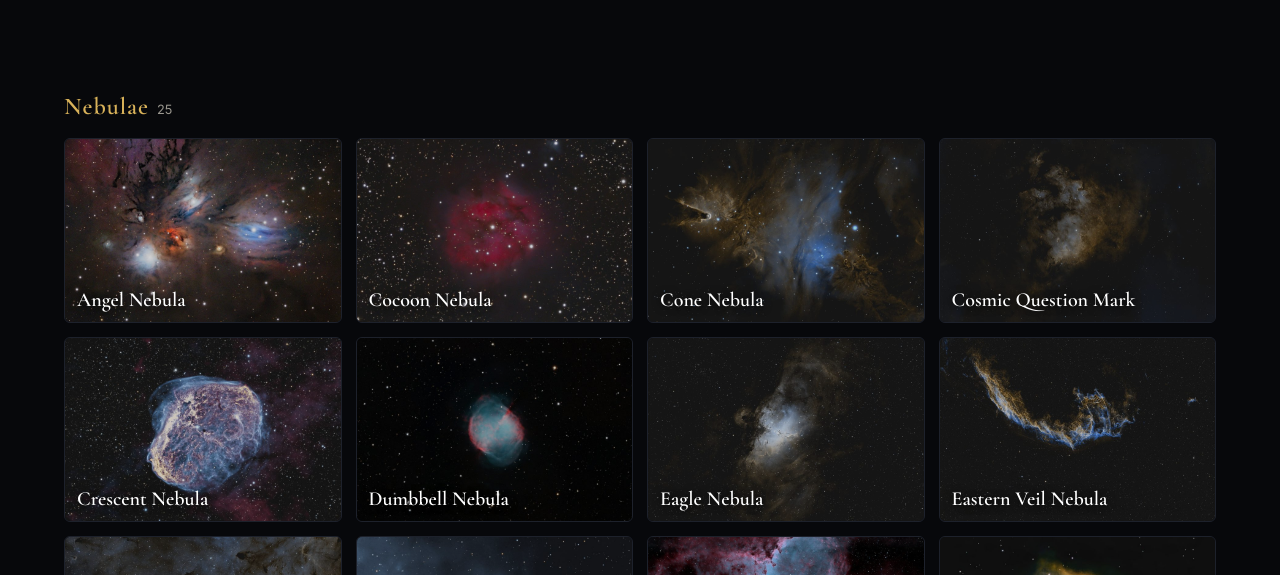
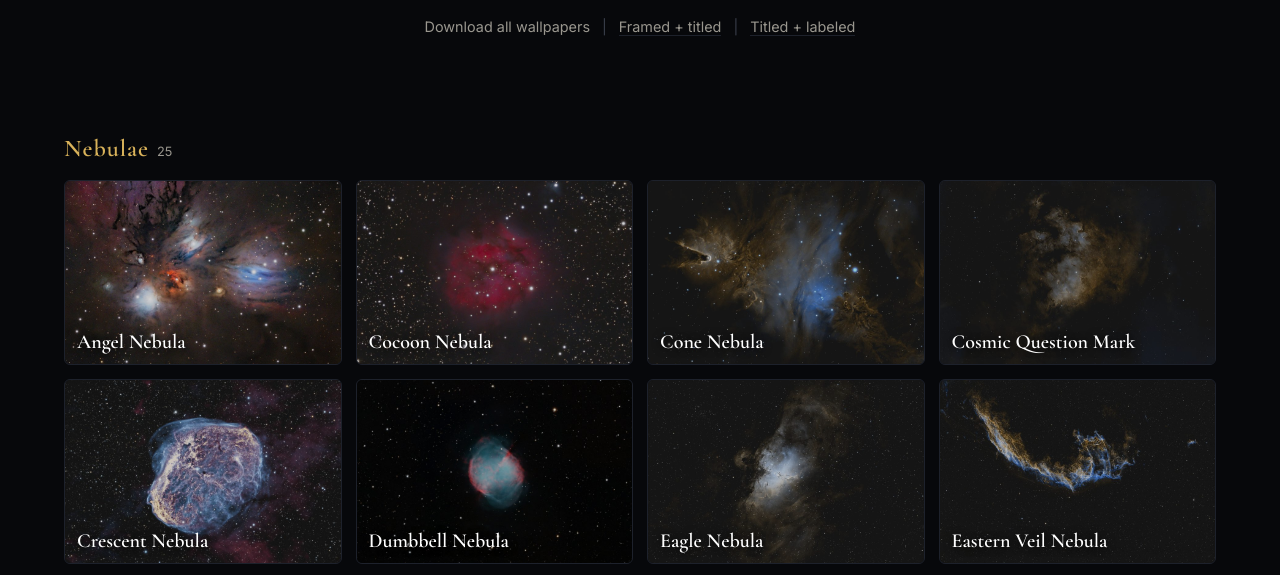
Before and after one commit to curtisecombsjr/backyard-astronomy, a plain HTML site: page index.html in a window 1280 px wide. Shown: the part 212-787 px from the top of the page. Drawn offline with nearby package versions, Linux system fonts and the light colour scheme.

Commit message:
Gallery update 2026-11-17 00:07
Co-Authored-By: Claude Opus 5.5 <noreply@anthropic.com>

```diff
--- a/index.html
+++ b/index.html
@@ -12,6 +12,7 @@
 <header>
   <h1>Backyard Nebulae</h1>
   <p>Deep-sky photographs taken from a backyard among the trees in Putney, Georgia, one five-minute exposure at a time.</p>
+  <p class="dl">Download all wallpapers<span class="sep">|</span><a href="https://github.com/curtisecombsjr/backyard-astronomy/releases/download/wallpapers/backyard-nebulae-wallpapers-framed-titled.zip">Framed + titled</a><span class="sep">|</span><a href="https://github.com/curtisecombsjr/backyard-astronomy/releases/download/wallpapers/backyard-nebulae-wallpapers-titled-labeled.zip">Titled + labeled</a></p>
 </header>
 <div class="group">
   <h2>Nebulae<small>25</small></h2>
--- a/style.css
+++ b/style.css
@@ -45,6 +45,10 @@ section { max-width: 1200px; margin: 0 auto; padding: 0 24px; }
 .wlinks .sep { margin: 0 12px; color: var(--line); color: #3a3f4b; }
 .wlinks a { color: var(--muted); text-decoration: none; border-bottom: 1px solid var(--line); }
 .wlinks a:hover { color: var(--gold); border-color: var(--gold); }
+header p.dl { font-size: .9rem; margin-top: 18px; }
+header p.dl .sep { margin: 0 12px; color: #3a3f4b; }
+header p.dl a { color: var(--muted); text-decoration: none; border-bottom: 1px solid var(--line); }
+header p.dl a:hover { color: var(--gold); border-color: var(--gold); }
 footer { color: var(--muted); text-align: center; font-size: .85rem; padding: 90px 24px 60px; }
 #zoom { position: fixed; inset: 0; background: rgba(0,0,0,.95); display: none; align-items: center; justify-content: center; z-index: 10; cursor: zoom-out; }
 #zoom img { max-width: 98vw; max-height: 96vh; }
```
